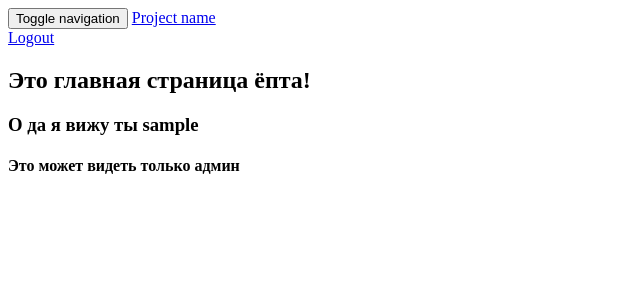
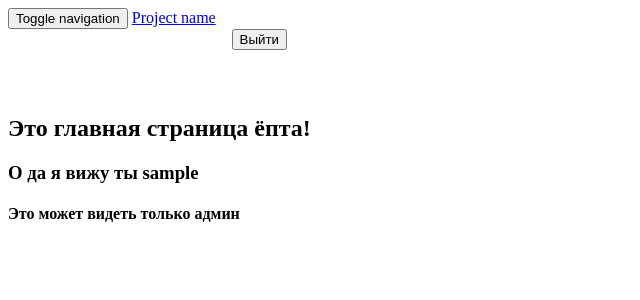
Before and after one commit to dimasef/Solar_S, a PHP site: page /main.php in a window 1280 px wide. Shown: the top 300 px of the page, without its empty margins (0-640 px from the left). Run offline with PHP 8.4, Linux system fonts and the light colour scheme; the visitor is signed in with stand-in values (Sample User, id 1).

Commit message:
Update main.php

```diff
--- a/main.php
+++ b/main.php
@@ -7,6 +7,15 @@ $login=$_SESSION['log'];
 	<meta charset="utf-8">
 	<title>Solar System</title>
 	<link href="css/solar_system.css" rel="stylesheet" type="tex/css">
+  <style>
+   .name_in_header{
+  color: white;
+  padding-right: 15px;
+ }
+ .nah{
+  margin-top: 65px;
+ }
+  </style>
 </head>
 <body>
 
@@ -24,18 +33,18 @@ $login=$_SESSION['log'];
         <div id="navbar" class="navbar-collapse collapse">
           <?php
           if (empty($_SESSION['log']))
-         echo " <form class=\"navbar-form navbar-right\" role=\"form\" id=\"form1\" name=\"form1\" method=\"post\" action=\"php\\login.php\">
+         echo " <form class='navbar-form navbar-right' role=\"form\" id=\"form1\" name=\"form1\" method=\"post\" action=\"php\\login.php\">
             <div class=\"form-group\">
               <input type=\"text\" name=\"username\" placeholder=\"User name\" class=\"form-control\" required>
             </div>
             <div class=\"form-group\">
               <input type=\"password\" placeholder=\"Password\" name=\"password\" class=\"form-control\"required>
             </div>
-            <button type=\"submit\" class=\"btn btn-success\" name=\"Login\">Войти</button>
+            <button type='submit' class='btn btn-success' name='Login'>Войти</button>
           </form>";
           else
           {
-            echo "<a href =\"php\\logout.php\" class=\"btn btn-success\">Logout</a>";
+            echo "<form class='navbar-form navbar-right'><span class='name_in_header'>Добро пожаловать, Вы $login </span><a href = 'php\\logout.php'><button type='submit' class='btn btn-success'>Выйти</button></a></form>";
           }
           ?>
         </div><!--/.navbar-collapse -->
@@ -44,10 +53,10 @@ $login=$_SESSION['log'];
     <?php
      if (!empty($_SESSION['log']))
       {
-        echo "<h2>Это главная страница ёпта!</h2>
+        echo "<div class='nah'><h2>Это главная страница ёпта!</h2>
         <h3>О да я вижу ты $login</h3>";
         if ($_SESSION['ac_lvl']==3)
-        echo "<h4>Это может видеть только админ</h4>";
+        echo "<h4>Это может видеть только админ</h4></div>";
       }
     ?>
 </body>
```
